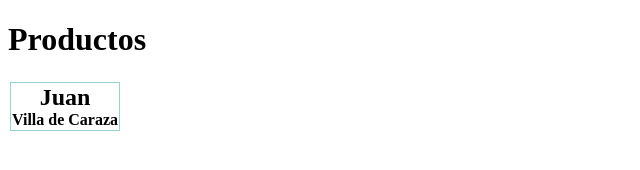
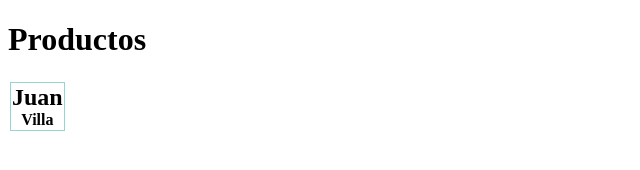
Before and after one commit to villasteel/cf-bootcamp-git-github-pull_request_test, a plain HTML site: page usuarios.html in a window 1280 px wide. Shown: the whole page, without its empty margins (0-640 px from the left). Drawn offline with Linux system fonts and the light colour scheme.

```diff
--- a/usuarios.html
+++ b/usuarios.html
@@ -22,7 +22,7 @@
       <tr>
         <th>
           <font size="5">Juan</font><br />
-          <font size="3">Villa de Caraza</font>
+          <font size="3">Villa</font>
         </th>
       </tr>
     </table>
```
